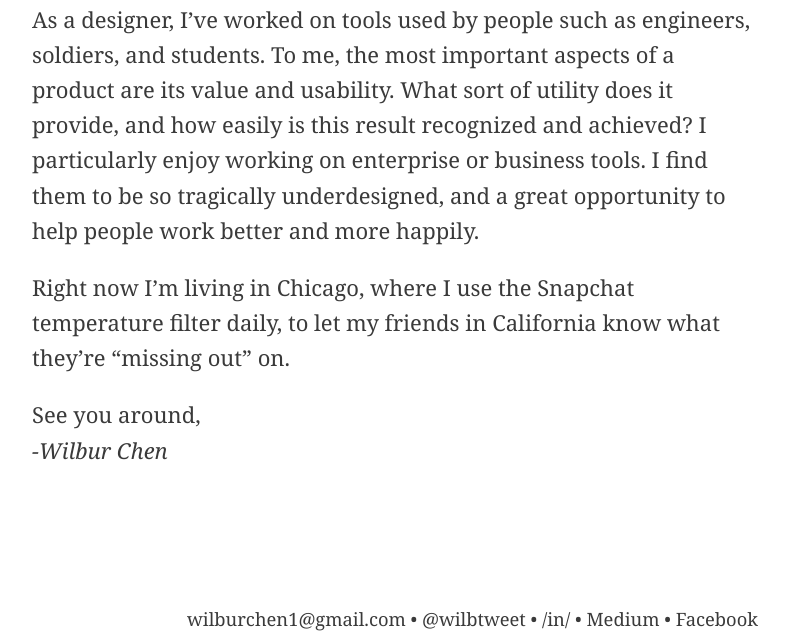
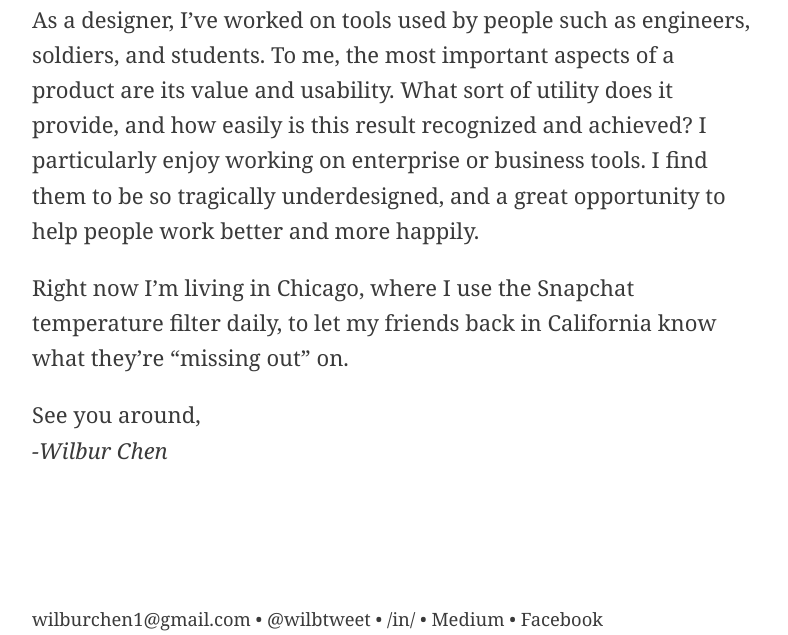
Before and after one commit to wilburc/wilburc.github.io, a Jekyll site: the page built from about.md, in a window 1280 px wide. Shown: the part 713-1348 px from the top of the page, without its empty margins (245-1033 px from the left). Built offline with Jekyll 4.4.1, drawn with Linux system fonts in a browser that asks for light colours.

Commit message:
lil thangz

```diff
--- a/_layouts/writeup.html
+++ b/_layouts/writeup.html
@@ -16,9 +16,8 @@
       <li>
         <h3>
           <a href="{{ site.baseurl }}{{ writeup.url }}">
-            {{ writeup.title }}
+            {{ writeup.title }}:
           </a>
-
 
           <small>{{ writeup.intro }}</small>
 
--- a/_sass/_layout.scss
+++ b/_sass/_layout.scss
@@ -12,7 +12,7 @@
 
 footer {
 	padding-top:5rem;
-	text-align:right;
+	/*text-align:right;*/
 	a{
 	  color:#3A3A3A;
 	}
--- a/about.md
+++ b/about.md
@@ -11,7 +11,7 @@
 
 As a designer, I’ve worked on tools used by people such as engineers, soldiers, and students. To me, the most important aspects of a product are its value and usability. What sort of utility does it provide, and how easily is this result recognized and achieved? I particularly enjoy working on enterprise or business tools. I find them to be so tragically underdesigned, and a great opportunity to help people work better and more happily.
 
-Right now I’m living in Chicago, where I use the Snapchat temperature filter daily, to let my friends in California know what they’re “missing out” on.
+Right now I’m living in Chicago, where I use the Snapchat temperature filter daily, to let my friends back in California know what they’re “missing out” on.
 
 
 See you around,<br><i>-Wilbur Chen</i>
--- a/index.html
+++ b/index.html
@@ -2,7 +2,11 @@
 layout: default
 title: Home
 ---
-<div class='intro-text'><br><br><br>Hi!</div>
+<!-- <div class='intro-text'><br><br><br>Hi!</div>  -->
+
+<h1>Hey there, I’m Wilbur.</h1>
+<h1>I do design sometimes.</h1>
+
 
 
 
```
Also changed, not shown: _portfolio/ugh.md (+10 -7 lines), 10 other files.
